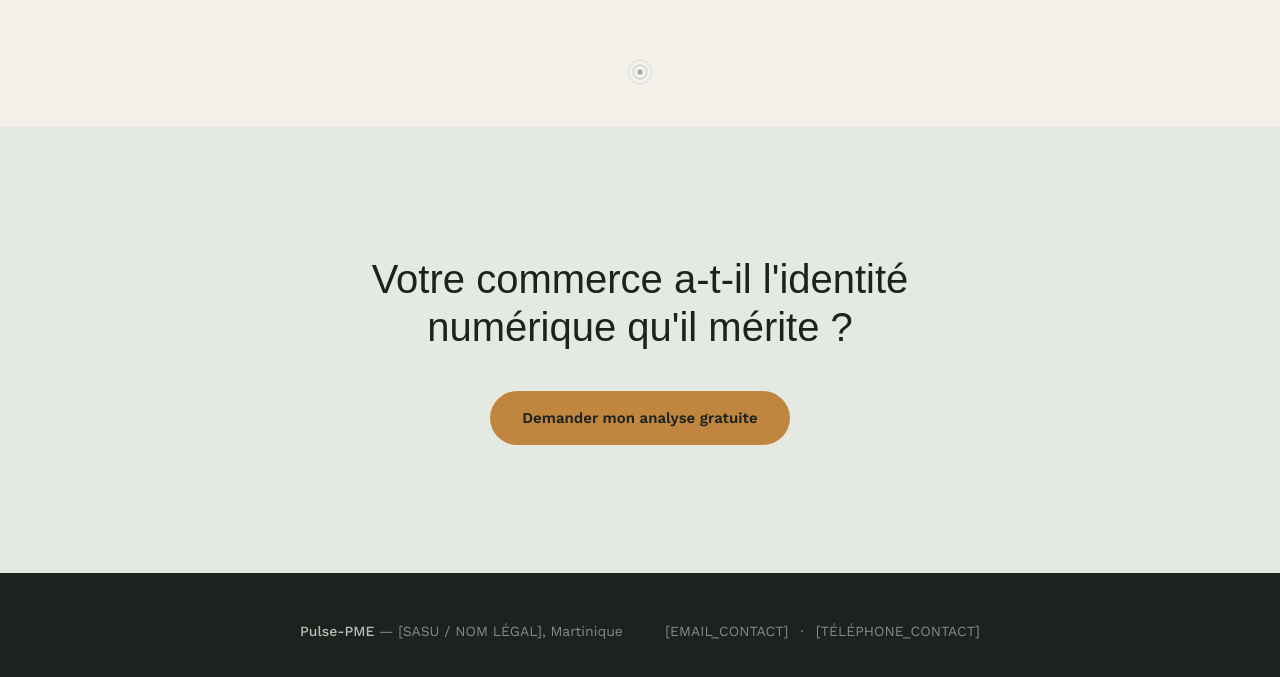
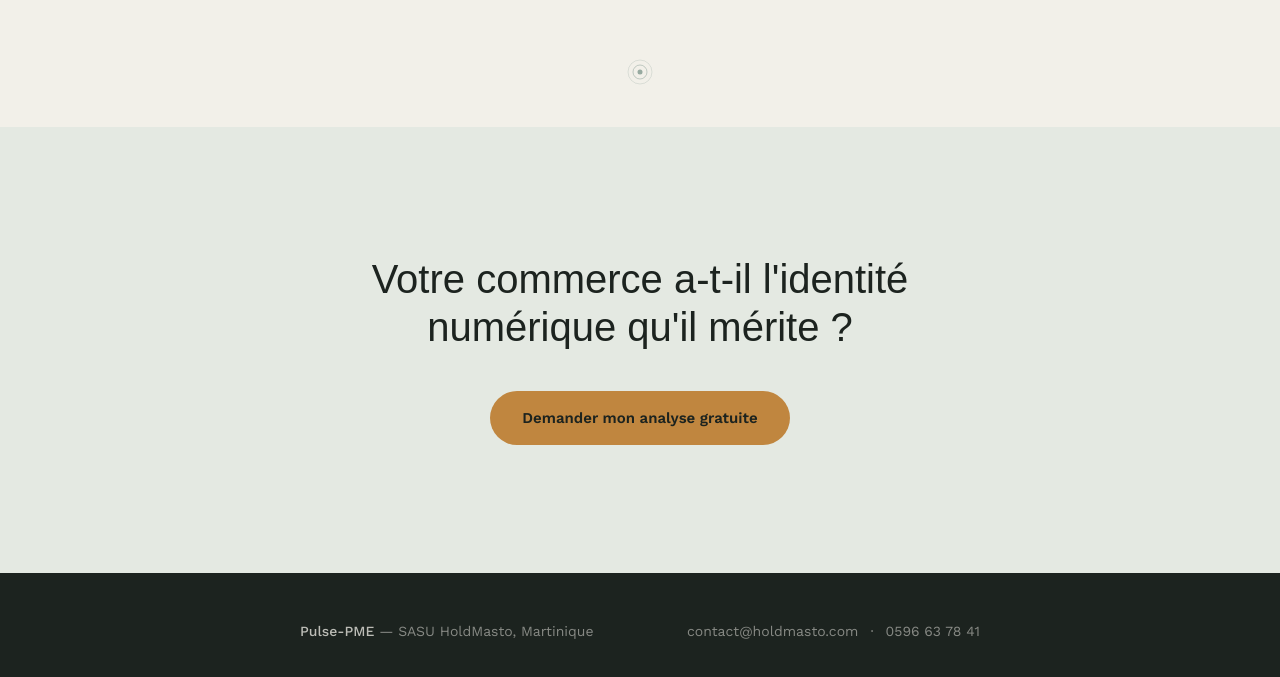
Before and after one commit to mastonic/google-pme-agence, a Next.js app in the folder landing-site/: page / in a window 1280 px wide. Shown: the part 4847-5524 px from the top of the page. Built offline with nearby package versions, Linux system fonts and the light colour scheme; a web font is replaced by a local one.

Commit message:
chore(landing): fill in contact details (HoldMasto)

```diff
--- a/landing-site/app/page.tsx
+++ b/landing-site/app/page.tsx
@@ -13,9 +13,9 @@ const pricingConfig = {
 // ──────────────────────────────────────────────────────────────────
 
 const CONTACT = {
-  email: '[EMAIL_CONTACT]',
-  tel: '[TÉLÉPHONE_CONTACT]',
-  nomLegal: '[SASU / NOM LÉGAL]',
+  email: 'contact@holdmasto.com',
+  tel: '0596 63 78 41',
+  nomLegal: 'SASU HoldMasto',
 } as const
 
 // ── Données de contenu ────────────────────────────────────────────
```
